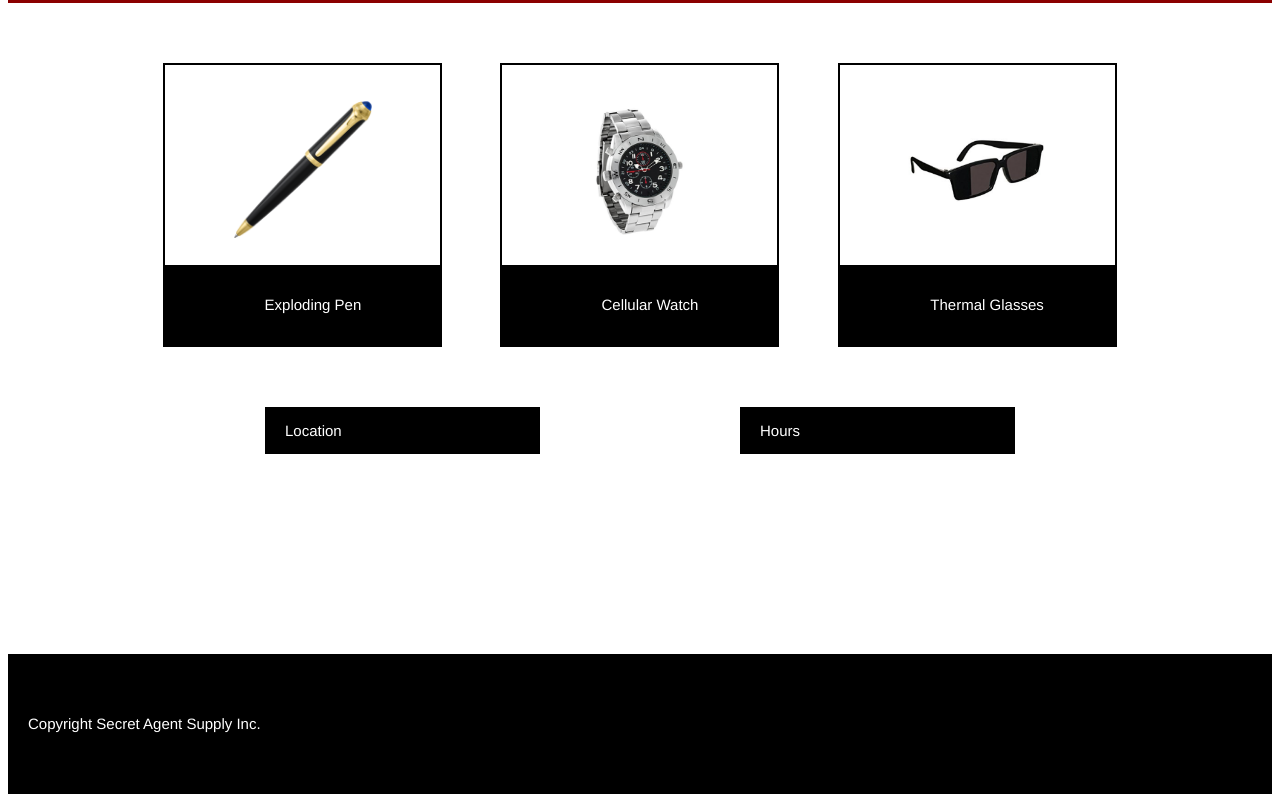
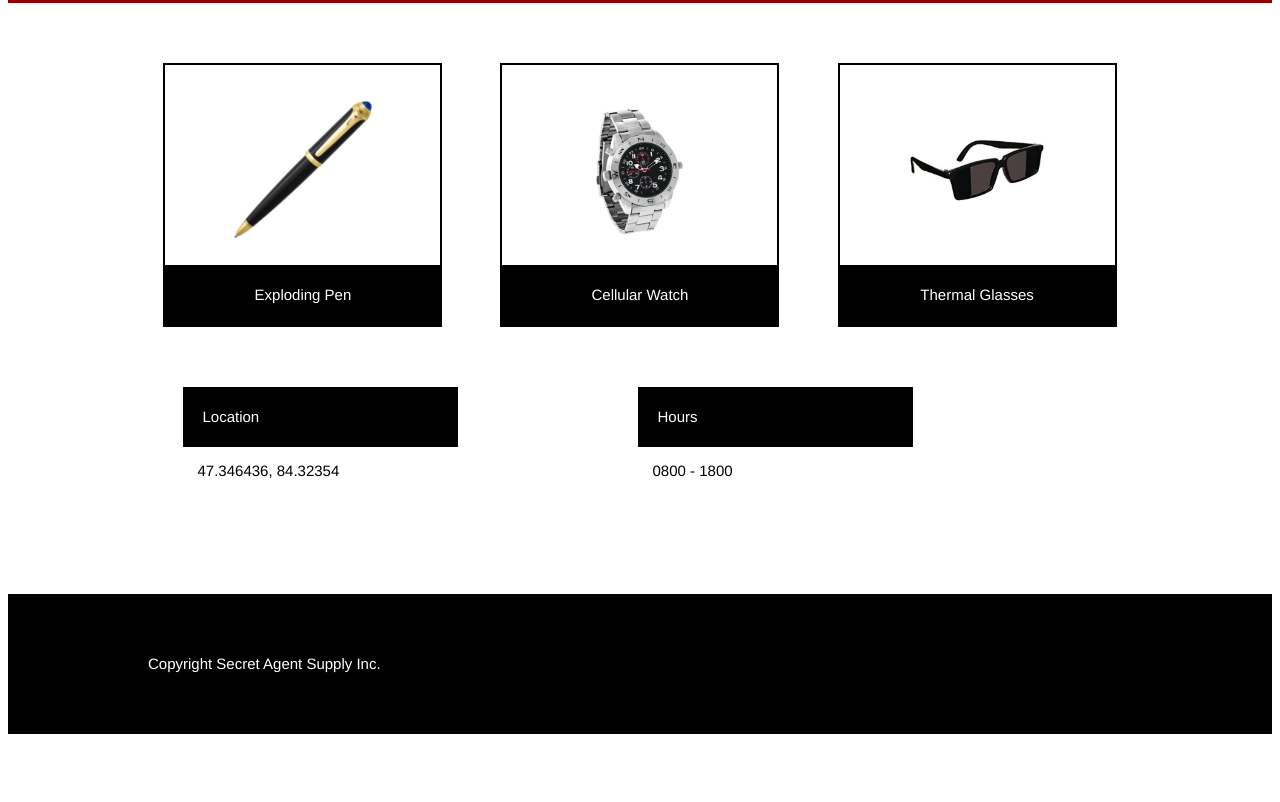
Before and after one commit to BeauPesa/Motorcycles, a plain HTML site: page index.html in a window 1280 px wide. Shown: the part 515-1317 px from the top of the page. After the commit the page ends 1257 px from the top, so only its background shows below. Drawn offline with Linux system fonts and the light colour scheme.

Commit message:
04-23 5:23pm

```diff
--- a/index.html
+++ b/index.html
@@ -68,18 +68,36 @@
       </div>
     </div>
 
+  <div class="column">
+
+<!-- LOCATION / HOUR BUTTONS -->
+
     <div class="button__containter">
       <div id="contact">
-        <p>Location
+        <span>Location</span>
         </p>
       </div>
-      <!-- <span>-47.346436, 84.32354</span>*/ -->
       <div id="hours">
-        <p>Hours
+        <span>Hours
+        </span>
+      </div>
+    </div>
+
+<!-- CONTACT NUMBERS -->
+
+    <div class="button__containter">
+      <div id="number1">
+        <p>47.346436, 84.32354
         </p>
       </div>
-      <!-- <span>0800 - 1800</span> -->
+      <div id="number2">
+        <p>0800 - 1800
+        </p>
+      </div>
     </div>
+
+   </div>
+
   </div>
 
 <!-- LOCATION BUTTONS -->
@@ -89,8 +107,8 @@
 <!-- FOOTER -->
 
   <footer>
-    <p>Copyright Secret Agent Supply Inc.
-    </p>
+    <div class="foot__title">Copyright Secret Agent Supply Inc.
+    </div>
   </footer>
 
 </body>
--- a/resources/css/style.css
+++ b/resources/css/style.css
@@ -10,7 +10,7 @@ body {
 a {
   text-decoration: none;
   color: white;
-  padding: 0 25px;
+  padding: 0 55px;
   margin: 12px;
 }
 
@@ -21,7 +21,7 @@ a:hover {
 }
 
 p {
-  margin-left: 20px;
+  padding-left: 0px;
   font-size: 15px;
 }
 
@@ -39,19 +39,20 @@ header img {
   width: 40px;
   height: 25px;
   margin-right: 30px;
-  margin-left: 220px;
+  margin-left: 145px;
 }
 
 img {
   width: 50%;
-
   margin-bottom: 30px;
   margin-top: 40px;
   margin-left: 0px;
 }
 
 span {
-  color: black;
+  font-size: 15px;
+  color: white;
+  padding-left: 20px;
 }
 
 /* BODY */
@@ -71,7 +72,7 @@ span {
 }
 
 .mototitle {
-  margin-left: 200px;
+  margin-left: 130px;
   display: flex;
   flex-direction: row;
   jusfity-content: center;
@@ -130,7 +131,7 @@ span {
   z-index: 1;
   /* margin-top: 50px; */
   background-color: black;
-  height: 80px;
+  height: 60px;
   width: 100%;
   align-self: flex-end;
 }
@@ -151,12 +152,17 @@ span {
 
 /* BUTTONS */
 
+.column {
+  display: flex;
+  flex-direction: column;
+  justify-content: flex-start;
+  flex-wrap: wrap;
+}
+
 .button__containter {
   display: flex;
   flex-direction: row;
-
-
-
+  flex-wrap: wrap;
 
 }
 
@@ -180,6 +186,8 @@ span {
 }
 
 #contact {
+  height: 60px;
+  margin-left: -170px;
   width: 275px;
   display: flex;
   flex-direction: row;
@@ -200,7 +208,7 @@ span {
   justify-content: flex-start;
   align-items: center;
   background-color: black;
-  margin-left: 200px;
+  margin-left: 180px;
 }
 
 #hours:hover {
@@ -208,10 +216,32 @@ span {
   transition: 1s;
 }
 
+#number1{
+  margin-left: -170px;
+  padding-left: 15px;
+  width: 275px;
+  display: flex;
+  flex-direction: row;
+  justify-content: flex-start;
+  align-items: center;
+  color: black;
+}
+
+#number2{
+
+  width: 275px;
+  display: flex;
+  flex-direction: row;
+  justify-content: flex-start;
+  align-items: center;
+  color: black;
+  margin-left: 180px;
+}
+
 /* FOOTER */
 
 footer {
-  margin-top: 200px;
+  margin-top: 100px;
   display: flex;
   flex-direction: row;
   justify-content: flex-start;
@@ -220,3 +250,14 @@ footer {
   background-color: black;
   height: 140px;
 }
+
+.foot__title {
+  font-size: 15px;
+  margin-left: 140px;
+}
+
+@media only screen and (max-width: 1024px){
+   #glasses {
+    display: none;
+  }
+}
```
Also changed, not shown: 1 other file.
